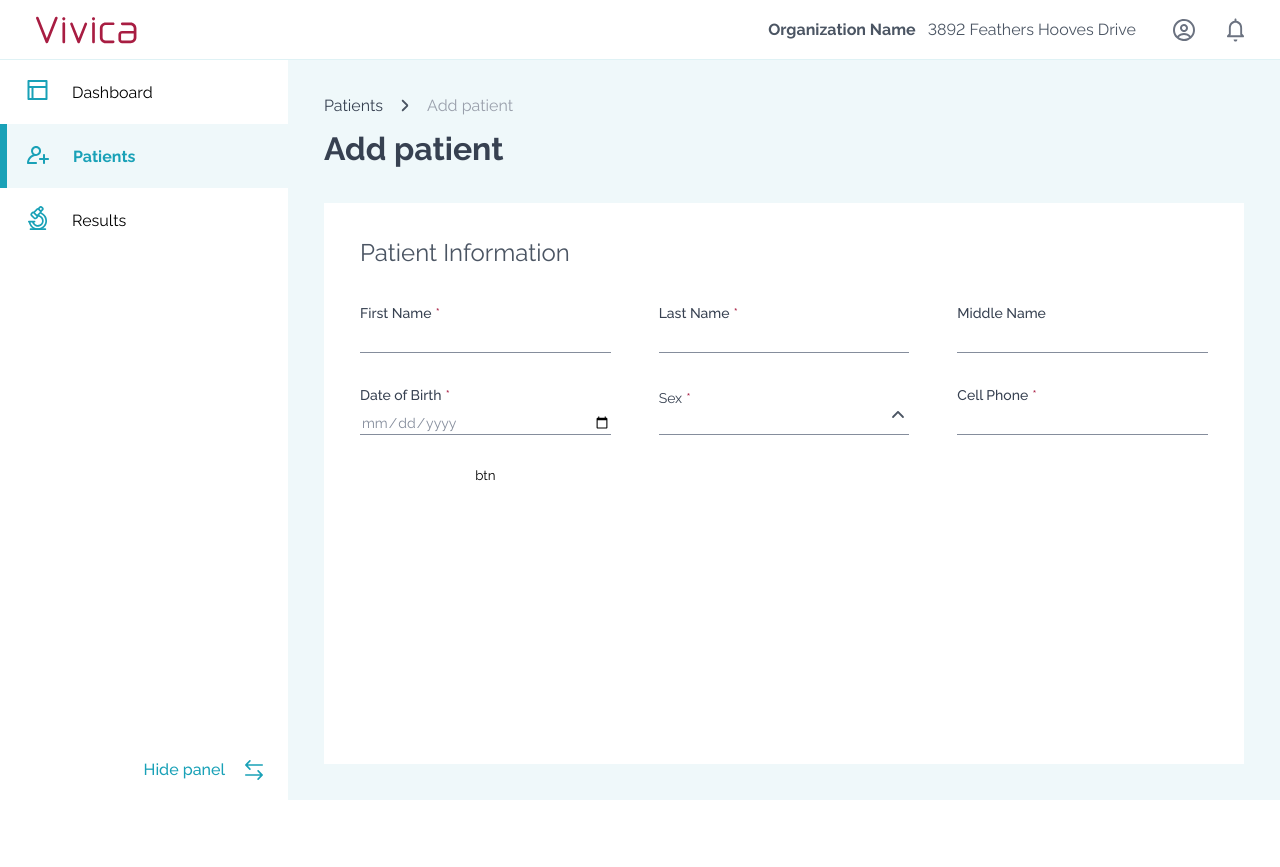
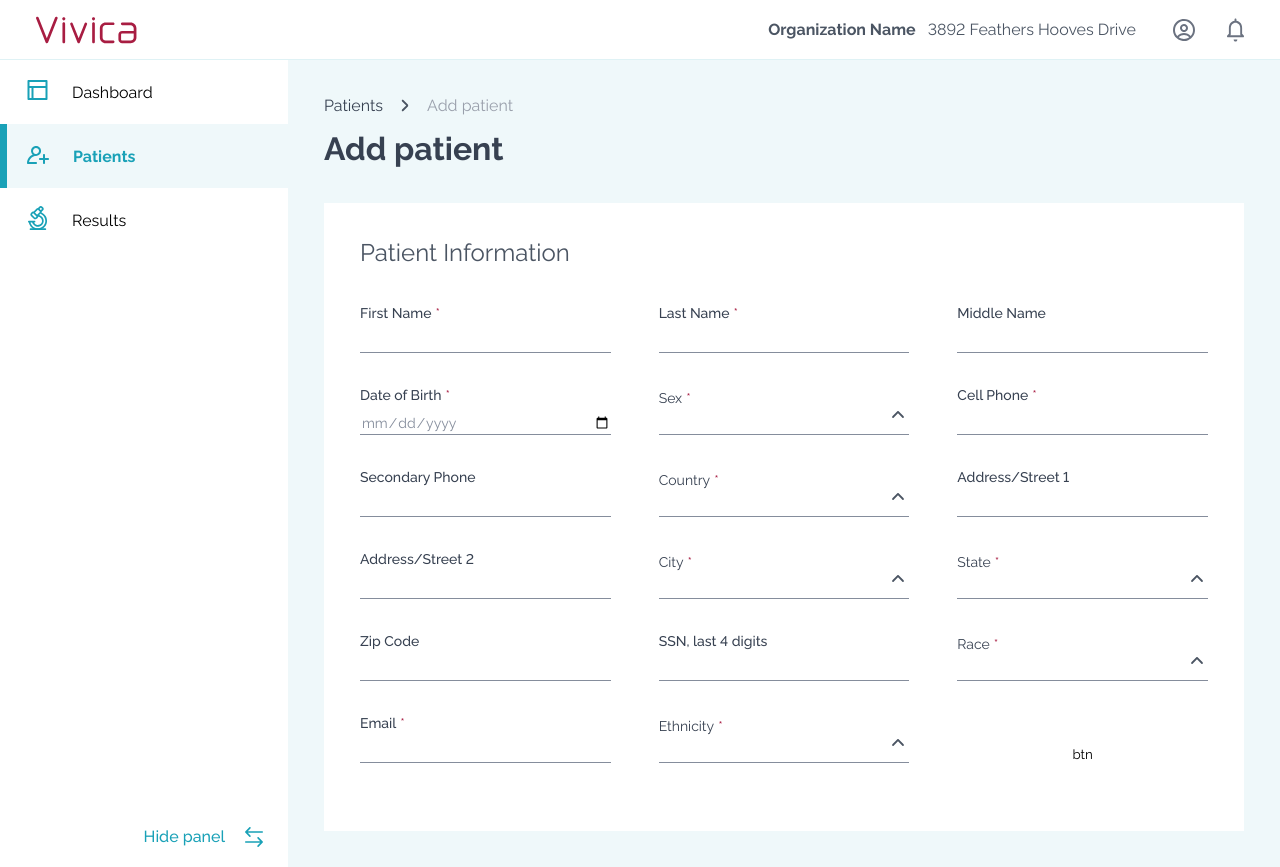
Before and after one commit to metalheadpnz/vivica, a React (Create React App) app: page /patients/add-patient in a window 1280 px wide. Before the commit the page ends 800 px from the top, so only its background shows below. Built offline with nearby package versions, Linux system fonts and the light colour scheme.

Commit message:
add patient: form add fields

```diff
--- a/src/App.css
+++ b/src/App.css
@@ -17,3 +17,16 @@
     /*overflow: hidden;*/
 
 }
+
+
+input[type="number"]::-webkit-outer-spin-button,
+input[type="number"]::-webkit-inner-spin-button {
+    -webkit-appearance: none;
+}
+
+input[type='number'],
+input[type="number"]:hover,
+input[type="number"]:focus {
+    appearance: none;
+    -moz-appearance: textfield;
+}
--- a/src/pages/AddPatient/AddPatient.tsx
+++ b/src/pages/AddPatient/AddPatient.tsx
@@ -7,15 +7,27 @@ import {Formik} from "formik";
 import * as Yup from 'yup';
 import {Select} from "../../components/Select/Select";
 
+const phoneRegExp = /^((\\+[1-9]{1,4}[ \\-]*)|(\\([0-9]{2,3}\\)[ \\-]*)|([0-9]{2,4})[ \\-]*)*?[0-9]{3,4}?[ \\-]*[0-9]{3,4}?$/
 
 const SignupSchema = Yup.object().shape(
     {
-        firstName: Yup.string().max(50).required().label('First Name'),
+        firstName: Yup.string().max(50, 'to long').required().label('First Name'),
         dateOfBirth: Yup.date().max(new Date(Date.now() - 567648000000), "You must be at least 18 years").required().label('Date of Birth'),
-        lastName: Yup.string().max(50).required().label('Last Name'),
-        middleName: Yup.string().max(50).label('Middle Name'),
+        lastName: Yup.string().max(50,'to long').required().label('Last Name'),
+        middleName: Yup.string().max(50,'to long').label('Middle Name'),
         sex: Yup.string().required().label('Sex'),
-        cellPhone: Yup.string().required('Cell Phone')
+        cellPhone: Yup.string().matches(phoneRegExp, 'Phone number is not valid').required().min(11, 'Phone number is not valid').max(11, 'Phone number is not valid').label('Cell Phone'),
+        secondaryPhone: Yup.string().matches(phoneRegExp, 'Phone number is not valid').required().min(11, 'Phone number is not valid').max(11, 'Phone number is not valid').label('Cell Phone'),
+        country: Yup.string().label('Country'),
+        addressStreet: Yup.string().max(50,'to long').label('Address'),
+        addressStreet2: Yup.string().max(50,'to long').label('Address'),
+        city: Yup.string().label('City'),
+        state: Yup.string().label('State'),
+        zipCode:  Yup.string().max(11,'to long').label('Zip Code'),
+        SSN:  Yup.string().max(4,'must be 4 digits').min(4,'must be 4 digits').label('SSN'),
+        race: Yup.string().label('Race'),
+        email: Yup.string().email('Must be a valid email').max(255).label('Email'),
+        ethnicity: Yup.string().label('Ethnicity'),
     }
 )
 
@@ -40,8 +52,9 @@ export const AddPatient = () => {
 
                 <Formik
                     initialValues={{
-                        firstName: "", email: "", dateOfBirth: '', lastName: '', middleName: '', sex: '',
-                        cellPhone: "",
+                        firstName: '', dateOfBirth: '', lastName: '', middleName: '', sex: '',
+                        cellPhone: '', secondaryPhone: '', country: '', addressStreet: '', addressStreet2: '',
+                        city: '', state: '', zipCode: '', SSN: '', race: '', email: '', ethnicity: ''
                     }}
                     validationSchema={SignupSchema}
                     onSubmit={(values) => {
@@ -121,10 +134,130 @@ export const AddPatient = () => {
                                         value={values.cellPhone}
                                         onChange={handleChange}
                                         onBlur={handleBlur}
-                                        type={'text'}
+                                        type={'number'}
                                         error={touched.cellPhone && errors.cellPhone}
                                         require
                                     />
+                                    <Input
+                                        label={'Secondary Phone'}
+                                        name={'secondaryPhone'}
+                                        value={values.secondaryPhone}
+                                        onChange={handleChange}
+                                        onBlur={handleBlur}
+                                        type={'number'}
+                                        error={touched.secondaryPhone && errors.secondaryPhone}
+                                    />
+                                    <Select
+                                        title={"Country"}
+                                        name={'country'}
+                                        require
+                                        onChange={(e) => {
+                                            setFieldValue('country', e)
+                                        }}
+                                        onBlur={() => {
+                                            setTouched({...touched, country: true})
+                                        }}
+                                        options={[{name: 'RU'}, {name: 'KZ'}, {name: 'US'}]}
+                                        error={touched.country && errors.country}
+                                    />
+                                    <Input
+                                        label={'Address/Street 1'}
+                                        name={'addressStreet'}
+                                        value={values.addressStreet}
+                                        onChange={handleChange}
+                                        onBlur={handleBlur}
+                                        type={'text'}
+                                        error={touched.addressStreet && errors.addressStreet}
+                                    />
+                                    <Input
+                                        label={'Address/Street 2'}
+                                        name={'addressStreet2'}
+                                        value={values.addressStreet2}
+                                        onChange={handleChange}
+                                        onBlur={handleBlur}
+                                        type={'text'}
+                                        error={touched.addressStreet2 && errors.addressStreet2}
+                                    />
+                                    <Select
+                                        title={"City"}
+                                        name={'city'}
+                                        require
+                                        onChange={(e) => {
+                                            setFieldValue('city', e)
+                                        }}
+                                        onBlur={() => {
+                                            setTouched({...touched, city: true})
+                                        }}
+                                        options={[{name: 'NY'}, {name: 'LA'}]}
+                                        error={touched.city && errors.city}
+                                    />
+                                    <Select
+                                        title={"State"}
+                                        name={'state'}
+                                        require
+                                        onChange={(e) => {
+                                            setFieldValue('state', e)
+                                        }}
+                                        onBlur={() => {
+                                            setTouched({...touched, state: true})
+                                        }}
+                                        options={[{name: 'NY'}, {name: 'CA'}]}
+                                        error={touched.state && errors.state}
+                                    />
+                                    <Input
+                                        label={'Zip Code'}
+                                        name={'zipCode'}
+                                        value={values.zipCode}
+                                        onChange={handleChange}
+                                        onBlur={handleBlur}
+                                        type={'text'}
+                                        error={touched.zipCode && errors.zipCode}
+                                    />
+                                    <Input
+                                        label={'SSN, last 4 digits'}
+                                        name={'SSN'}
+                                        value={values.SSN}
+                                        onChange={handleChange}
+                                        onBlur={handleBlur}
+                                        type={'number'}
+                                        error={touched.SSN && errors.SSN}
+                                    />
+                                    <Select
+                                        title={"Race"}
+                                        name={'race'}
+                                        require
+                                        onChange={(e) => {
+                                            setFieldValue('race', e)
+                                        }}
+                                        onBlur={() => {
+                                            setTouched({...touched, race: true})
+                                        }}
+                                        options={[{name: 'European'}, {name: 'Indian'}]}
+                                        error={touched.race && errors.race}
+                                    />
+                                    <Input
+                                        label={'Email'}
+                                        name={'email'}
+                                        value={values.email}
+                                        onChange={handleChange}
+                                        onBlur={handleBlur}
+                                        error={touched.email && errors.email}
+                                        require
+                                    />
+                                    <Select
+                                        title={"Ethnicity"}
+                                        name={'ethnicity'}
+                                        require
+                                        onChange={(e) => {
+                                            setFieldValue('ethnicity', e)
+                                        }}
+                                        onBlur={() => {
+                                            setTouched({...touched, ethnicity: true})
+                                        }}
+                                        options={[{name: '1'}, {name: '2'}]}
+                                        error={touched.ethnicity && errors.ethnicity}
+                                    />
+
 
                                     {/*<Field*/}
                                     {/*    as={Select}*/}
```
